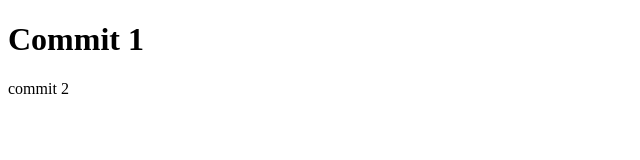
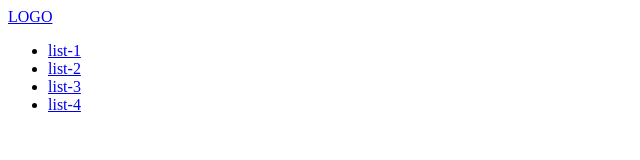
Before and after one commit to mukhriddin-dev/test-117, a plain HTML site: page index.html in a window 1280 px wide. Shown: the whole page, without its empty margins (0-640 px from the left). Drawn offline with Linux system fonts and the light colour scheme.

Commit message:
added header

```diff
--- a/index.html
+++ b/index.html
@@ -8,7 +8,46 @@
 </head>
 <body>
 
-    <h1>Commit 1</h1>
-    <p>commit 2</p>
+    <!-- header -->
+
+    <header>
+        <div class="container">
+            <nav class="nav">
+                <a href="#" class="nav__logo">LOGO</a>
+                <ul class="nav__list">
+                    <li class="nav__list--item"><a href="#" class="nav__list--item-link">list-1</a></li>
+                    <li class="nav__list--item"><a href="#" class="nav__list--item-link">list-2</a></li>
+                    <li class="nav__list--item"><a href="#" class="nav__list--item-link">list-3</a></li>
+                    <li class="nav__list--item"><a href="#" class="nav__list--item-link">list-4</a></li>
+                </ul>
+            </nav>
+        </div>
+    </header>
+    <!-- header end -->
+
+
+
+
+    <!-- main -->
+
+
+    <!-- section 1 -->
+
+
+
+    <!-- section 2 -->
+
+    <!-- main -->
+
+
+    <!-- footer -->
+
+
+
+
+
+
+
+
 </body>
 </html>
```
